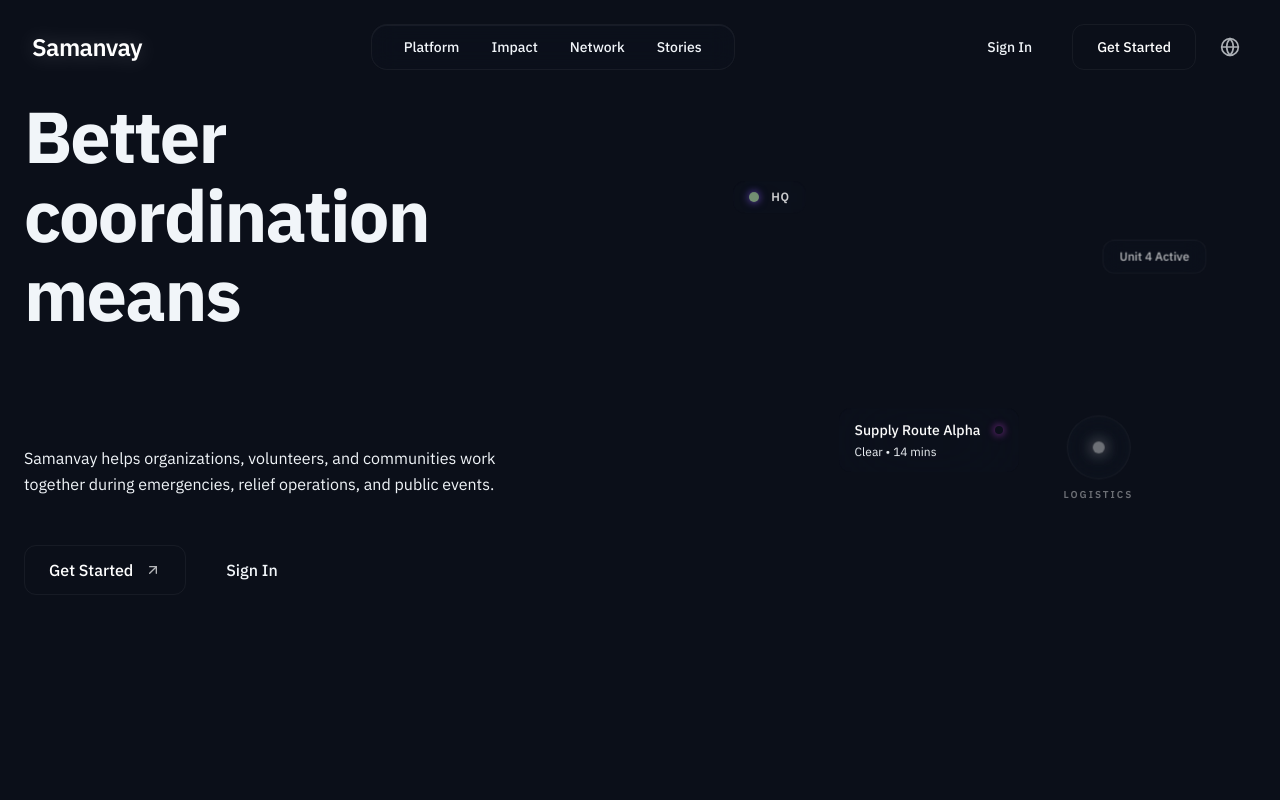
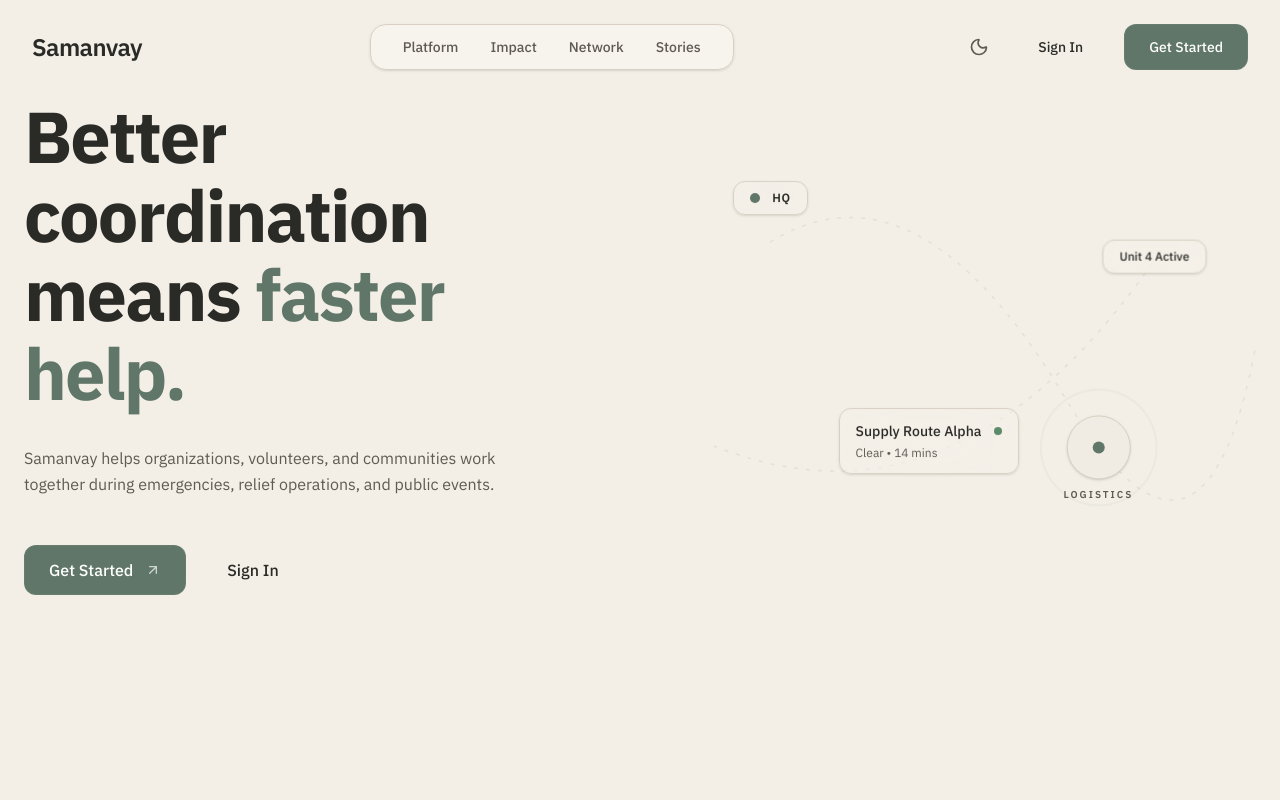
Before and after one commit to HackIndiaXYZ/vibe-coding-hackathon-2026-nova-elites, a React (Vite) app in the folder frontend/: page / in a window 1280 px wide. Shown: the top 800 px of the page. Built offline with nearby package versions, Linux system fonts and the light colour scheme.

Commit message:
fix: LIGHTMODE

```diff
--- a/frontend/src/index.css
+++ b/frontend/src/index.css
@@ -2,27 +2,64 @@
 
 @import "tailwindcss";
 
+:root {
+  --color-canvas: #f3efe7;
+  --color-surface: #f8f5ef;
+  --color-surface-muted: #f0ebe3;
+  --color-surface-elevated: #fffdf8;
+  --color-sidebar: #ebe4d8;
+  --color-border: #d8d0c4;
+  --color-text-primary: #2a2a26;
+  --color-text-secondary: #5f5a52;
+  --color-text-muted: #7b756c;
+  --color-primary: #5f7668;
+  --color-primary-hover: #506658;
+  --color-accent: #a06f52;
+  --color-success: #5d8b6a;
+  --color-warning: #b08b57;
+  --color-danger: #b96a6a;
+}
+
+[data-theme="dark"] {
+  --color-canvas: #161615;
+  --color-surface: #1c1c1a;
+  --color-surface-muted: #232321;
+  --color-surface-elevated: #2a2a28;
+  --color-sidebar: #1a1a18;
+  --color-border: #363633;
+  --color-text-primary: #e6e4df;
+  --color-text-secondary: #a39f97;
+  --color-text-muted: #7b7771;
+  --color-primary: #5f7668;
+  --color-primary-hover: #708a7a;
+  --color-accent: #a06f52;
+  --color-success: #5d8b6a;
+  --color-warning: #b08b57;
+  --color-danger: #b96a6a;
+}
+
 @theme {
   /* === COLORS === */
-  --color-canvas: #0b0f19;
-  --color-surface: #131825;
-  --color-surface-muted: #1c2333;
-  --color-surface-elevated: #252d40;
-  --color-sidebar: #0e121e;
+  --color-canvas: var(--color-canvas);
+  --color-surface: var(--color-surface);
+  --color-surface-muted: var(--color-surface-muted);
+  --color-surface-elevated: var(--color-surface-elevated);
+  --color-sidebar: var(--color-sidebar);
 
-  --color-border: #2b344a;
+  --color-border: var(--color-border);
 
-  --color-text-primary: #f1f5f9;
-  --color-text-secondary: #94a3b8;
+  --color-text-primary: var(--color-text-primary);
+  --color-text-secondary: var(--color-text-secondary);
+  --color-text-muted: var(--color-text-muted);
 
-  --color-primary: #739072;
-  --color-primary-hover: #5c735b;
+  --color-primary: var(--color-primary);
+  --color-primary-hover: var(--color-primary-hover);
 
-  --color-accent: #6366f1;
+  --color-accent: var(--color-accent);
 
-  --color-success: #10b981;
-  --color-warning: #f59e0b;
-  --color-danger: #ef4444;
+  --color-success: var(--color-success);
+  --color-warning: var(--color-warning);
+  --color-danger: var(--color-danger);
 
   /* === TYPOGRAPHY === */
   --font-sans: "IBM Plex Sans", "Plus Jakarta Sans", sans-serif;
--- a/frontend/src/modules/dashboard/components/DashboardTopbar.tsx
+++ b/frontend/src/modules/dashboard/components/DashboardTopbar.tsx
@@ -1,23 +1,42 @@
 import React, { useState, useEffect } from 'react';
 import { api } from '../../../shared/lib/api';
 import { NotificationPanel } from './NotificationPanel';
-import { Bell } from 'lucide-react';
+import { Bell, Sun, Moon, PanelLeftClose, PanelLeftOpen, Menu } from 'lucide-react';
 
 interface DashboardTopbarProps {
   workspaceLabel: string;
   workspaceType: string;
   userName: string;
   onLogout: () => void;
+  isSidebarCollapsed: boolean;
+  onToggleSidebar: () => void;
+  onToggleMobileSidebar: () => void;
 }
 
 export const DashboardTopbar: React.FC<DashboardTopbarProps> = ({
   workspaceLabel,
   workspaceType,
   userName,
-  onLogout
+  onLogout,
+  isSidebarCollapsed,
+  onToggleSidebar,
+  onToggleMobileSidebar
 }) => {
   const [isNotificationPanelOpen, setIsNotificationPanelOpen] = useState(false);
   const [unreadCount, setUnreadCount] = useState(0);
+
+  const [theme, setTheme] = useState(() => {
+    return localStorage.getItem('samanvay_theme') || 'light';
+  });
+
+  useEffect(() => {
+    document.documentElement.setAttribute('data-theme', theme);
+    localStorage.setItem('samanvay_theme', theme);
+  }, [theme]);
+
+  const toggleTheme = () => {
+    setTheme(prev => prev === 'light' ? 'dark' : 'light');
+  };
 
   useEffect(() => {
     let isMounted = true;
@@ -41,24 +60,52 @@
   }, []);
 
   return (
-    <header className="h-14 bg-[var(--color-canvas)] border-b border-[var(--color-border)] flex items-center justify-between px-6 sticky top-0 z-20">
+    <header className="h-14 bg-[var(--color-canvas)] border-b border-[var(--color-border)] flex items-center justify-between px-4 lg:px-6 sticky top-0 z-20">
       <div className="flex items-center gap-4">
+        {/* Mobile Sidebar Toggle */}
+        <button
+          onClick={onToggleMobileSidebar}
+          className="lg:hidden text-[var(--color-text-secondary)] hover:text-[var(--color-text-primary)] transition-colors p-1"
+          aria-label="Open sidebar"
+        >
+          <Menu className="w-5 h-5" />
+        </button>
+
+        {/* Desktop Sidebar Toggle */}
+        <button
+          onClick={onToggleSidebar}
+          className="hidden lg:flex text-[var(--color-text-secondary)] hover:text-[var(--color-text-primary)] transition-colors p-1"
+          aria-label={isSidebarCollapsed ? "Expand sidebar" : "Collapse sidebar"}
+        >
+          {isSidebarCollapsed ? <PanelLeftOpen className="w-5 h-5" /> : <PanelLeftClose className="w-5 h-5" />}
+        </button>
+
         {/* Workspace Identifier */}
-        <div>
-          <h2 className="text-[var(--color-text-primary)] font-medium text-sm">{workspaceLabel}</h2>
-          <p className="text-[10px] text-[var(--color-text-secondary)] tracking-wider uppercase">{workspaceType}</p>
+        <div className="pl-2 lg:pl-0 border-l lg:border-0 border-[var(--color-border)]">
+          <h2 className="text-[var(--color-text-primary)] font-medium text-sm leading-tight">{workspaceLabel}</h2>
+          <p className="text-[10px] text-[var(--color-text-secondary)] tracking-wider uppercase leading-tight">{workspaceType}</p>
         </div>
       </div>
 
-      <div className="flex items-center gap-6 relative">
+      <div className="flex items-center gap-4 lg:gap-6 relative">
+        {/* Theme Toggle */}
+        <button
+          onClick={toggleTheme}
+          className="text-[var(--color-text-secondary)] hover:text-[var(--color-text-primary)] transition-colors p-1"
+          aria-label="Toggle theme"
+        >
+          {theme === 'light' ? <Moon className="w-5 h-5" /> : <Sun className="w-5 h-5" />}
+        </button>
+
         {/* Notifications */}
         <button
           onClick={() => setIsNotificationPanelOpen(!isNotificationPanelOpen)}
-          className="text-[var(--color-text-secondary)] hover:text-[var(--color-text-primary)] transition-colors relative"
+          className="text-[var(--color-text-secondary)] hover:text-[var(--color-text-primary)] transition-colors relative p-1"
+          aria-label="Notifications"
         >
           <Bell className="w-5 h-5" />
           {unreadCount > 0 && (
-            <span className="absolute -top-1 -right-1 w-2.5 h-2.5 bg-[var(--color-warning)] rounded-full border-2 border-[var(--color-canvas)]"></span>
+            <span className="absolute top-0.5 right-0 w-2.5 h-2.5 bg-[var(--color-warning)] rounded-full border-2 border-[var(--color-canvas)]"></span>
           )}
         </button>
 
@@ -67,8 +114,8 @@
         )}
 
         {/* User Identity & Actions */}
-        <div className="flex items-center gap-4 border-l border-[var(--color-border)] pl-6">
-          <span className="text-sm text-[var(--color-text-secondary)] font-medium">{userName}</span>
+        <div className="hidden sm:flex items-center gap-4 border-l border-[var(--color-border)] pl-6">
+          <span className="text-sm text-[var(--color-text-secondary)] font-medium truncate max-w-[150px]">{userName}</span>
           <button
             onClick={onLogout}
             className="text-xs font-medium px-3 py-1.5 rounded-md border border-[var(--color-border)] text-[var(--color-text-secondary)] hover:text-[var(--color-text-primary)] hover:bg-[var(--color-surface)] transition-colors"
--- a/frontend/src/sections/HeroSection.tsx
+++ b/frontend/src/sections/HeroSection.tsx
@@ -20,19 +20,19 @@
           transition={{ duration: 2, ease: "easeOut", delay: 0.2 }}
           className="col-span-1 lg:col-span-6 flex flex-col items-start gap-8"
         >
-          <h1 className="text-display-lg-mobile md:text-5xl lg:text-7xl font-headline font-bold leading-[1.1] tracking-tight">
-            Better coordination <br className="hidden md:block"/> means <span className="text-transparent bg-clip-text bg-gradient-to-r from-primary-light to-secondary text-glow">faster help.</span>
+          <h1 className="text-display-lg-mobile md:text-5xl lg:text-7xl font-headline font-bold leading-[1.1] tracking-tight text-[var(--color-text-primary)]">
+            Better coordination <br className="hidden md:block"/> means <span className="text-[var(--color-primary)]">faster help.</span>
           </h1>
 
-          <p className="text-body-lg text-on-surface-variant max-w-lg leading-relaxed font-body">
+          <p className="text-body-lg text-[var(--color-text-secondary)] max-w-lg leading-relaxed font-body">
             Samanvay helps organizations, volunteers, and communities work together during emergencies, relief operations, and public events.
           </p>
 
           <div className="flex flex-wrap items-center gap-4 mt-4">
-            <Button variant="secondary" onClick={() => navigate('/signup')} className="cursor-pointer" icon={<ArrowUpRight className="w-4 h-4 opacity-70" />}>
+            <Button variant="secondary" onClick={() => navigate('/signup')} className="cursor-pointer bg-[var(--color-primary)] text-white hover:bg-[var(--color-primary-hover)] border-transparent" icon={<ArrowUpRight className="w-4 h-4 opacity-70" />}>
               Get Started
             </Button>
-            <Button variant="ghost" onClick={() => navigate('/login')} className="cursor-pointer">
+            <Button variant="ghost" onClick={() => navigate('/login')} className="cursor-pointer text-[var(--color-text-primary)] hover:bg-[var(--color-surface-muted)] border border-transparent">
               Sign In
             </Button>
           </div>
@@ -47,11 +47,12 @@
         >
           <div className="absolute inset-0 flex items-center justify-center">
             {/* Soft connecting lines svg */}
-            <svg className="absolute w-full h-full atmospheric-line">
+            <svg className="absolute w-full h-full atmospheric-line opacity-50">
               <motion.path
                 d="M 100 150 Q 250 50 400 300 T 600 200"
                 fill="none"
-                strokeWidth="1"
+                stroke="var(--color-border)"
+                strokeWidth="1.5"
                 strokeDasharray="4 8"
                 animate={{ strokeDashoffset: [0, -100] }}
                 transition={{ duration: 20, repeat: Infinity, ease: "linear" }}
@@ -59,7 +60,8 @@
               <motion.path
                 d="M 50 350 Q 300 450 500 150"
                 fill="none"
-                strokeWidth="1"
+                stroke="var(--color-border)"
+                strokeWidth="1.5"
                 strokeDasharray="4 8"
                 animate={{ strokeDashoffset: [0, 100] }}
                 transition={{ duration: 25, repeat: Infinity, ease: "linear" }}
@@ -72,9 +74,9 @@
               animate={{ y: [0, -15, 0], x: [0, 10, 0] }}
               transition={{ duration: 12, repeat: Infinity, ease: "easeInOut" }}
             >
-              <AtmosphericPanel className="px-4 py-2 flex items-center gap-3">
-                <div className="w-2.5 h-2.5 rounded-full bg-primary shadow-[0_0_8px_rgba(139,92,246,0.8)]" />
-                <span className="text-xs font-semibold tracking-wider font-headline uppercase text-white/80">HQ</span>
+              <AtmosphericPanel className="px-4 py-2 flex items-center gap-3 bg-[var(--color-surface-elevated)] border border-[var(--color-border)] shadow-sm">
+                <div className="w-2.5 h-2.5 rounded-full bg-[var(--color-primary)]" />
+                <span className="text-xs font-semibold tracking-wider font-headline uppercase text-[var(--color-text-primary)]">HQ</span>
               </AtmosphericPanel>
             </motion.div>
 
@@ -83,12 +85,12 @@
               animate={{ y: [0, 20, 0], x: [0, -5, 0] }}
               transition={{ duration: 15, repeat: Infinity, ease: "easeInOut", delay: 2 }}
             >
-              <AtmosphericPanel className="px-4 py-3 flex flex-col gap-1 min-w-[180px]">
+              <AtmosphericPanel className="px-4 py-3 flex flex-col gap-1 min-w-[180px] bg-[var(--color-surface-elevated)] border border-[var(--color-border)] shadow-sm">
                 <div className="flex items-center justify-between">
-                  <span className="text-sm font-medium text-white">Supply Route Alpha</span>
-                  <div className="w-2 h-2 rounded-full bg-secondary shadow-[0_0_8px_rgba(217,70,239,0.8)]" />
+                  <span className="text-sm font-medium text-[var(--color-text-primary)]">Supply Route Alpha</span>
+                  <div className="w-2 h-2 rounded-full bg-[var(--color-success)]" />
                 </div>
-                <span className="text-xs text-on-surface-variant/60">Clear • 14 mins</span>
+                <span className="text-xs text-[var(--color-text-secondary)]">Clear • 14 mins</span>
               </AtmosphericPanel>
             </motion.div>
 
@@ -97,8 +99,8 @@
               animate={{ y: [0, -10, 0], x: [0, 15, 0] }}
               transition={{ duration: 18, repeat: Infinity, ease: "easeInOut", delay: 1 }}
             >
-              <AtmosphericPanel className="px-4 py-2 flex items-center gap-3 bg-surface-bright/10 backdrop-blur-md rounded-full border border-white/5">
-                <span className="text-xs font-medium text-white/70">Unit 4 Active</span>
+              <AtmosphericPanel className="px-4 py-2 flex items-center gap-3 bg-[var(--color-surface-elevated)] backdrop-blur-md rounded-full border border-[var(--color-border)] shadow-sm">
+                <span className="text-xs font-medium text-[var(--color-text-primary)]">Unit 4 Active</span>
               </AtmosphericPanel>
             </motion.div>
 
@@ -108,11 +110,11 @@
               transition={{ duration: 14, repeat: Infinity, ease: "easeInOut", delay: 3 }}
             >
                <div className="flex flex-col items-center gap-2">
-                 <div className="w-16 h-16 rounded-full bg-surface/30 backdrop-blur-xl border border-white/5 flex items-center justify-center relative shadow-[inset_0_0_20px_rgba(255,255,255,0.02)]">
-                   <div className="w-3 h-3 rounded-full bg-white/40 shadow-[0_0_15px_rgba(255,255,255,0.5)]" />
-                   <div className="absolute inset-0 rounded-full border border-white/10 animate-[ping_4s_ease-out_infinite]" />
+                 <div className="w-16 h-16 rounded-full bg-[var(--color-surface-muted)] border border-[var(--color-border)] flex items-center justify-center relative shadow-sm">
+                   <div className="w-3 h-3 rounded-full bg-[var(--color-primary)]" />
+                   <div className="absolute inset-0 rounded-full border border-[var(--color-primary)] opacity-50 animate-[ping_4s_ease-out_infinite]" />
                  </div>
-                 <span className="text-[10px] uppercase tracking-[0.2em] text-white/40 font-semibold">Logistics</span>
+                 <span className="text-[10px] uppercase tracking-[0.2em] text-[var(--color-text-secondary)] font-semibold">Logistics</span>
                </div>
             </motion.div>
 
--- a/frontend/src/sections/Navbar.tsx
+++ b/frontend/src/sections/Navbar.tsx
@@ -1,11 +1,24 @@
-import React from 'react';
+import React, { useState, useEffect } from 'react';
 import { useNavigate } from 'react-router-dom';
 import { Button } from '../components/Button';
-import { Globe } from 'lucide-react';
+import { Globe, Sun, Moon } from 'lucide-react';
 import { motion } from 'framer-motion';
 
 export const Navbar: React.FC = () => {
   const navigate = useNavigate();
+
+  const [theme, setTheme] = useState(() => {
+    return localStorage.getItem('samanvay_theme') || 'light';
+  });
+
+  useEffect(() => {
+    document.documentElement.setAttribute('data-theme', theme);
+    localStorage.setItem('samanvay_theme', theme);
+  }, [theme]);
+
+  const toggleTheme = () => {
+    setTheme(prev => prev === 'light' ? 'dark' : 'light');
+  };
 
   return (
     <motion.nav
@@ -16,15 +29,15 @@
     >
       {/* Logo */}
       <div className="flex items-center gap-2">
-        <span className="font-headline text-2xl font-semibold tracking-tight text-white drop-shadow-[0_0_10px_rgba(255,255,255,0.2)]">
+        <span className="font-headline text-2xl font-semibold tracking-tight text-[var(--color-text-primary)]">
           Samanvay
         </span>
       </div>
 
       {/* Links - Hidden on mobile */}
-      <div className="hidden md:flex items-center gap-8 px-8 py-3 rounded-2xl bg-surface/20 backdrop-blur-md border border-white/5 shadow-[inset_0_1px_0_0_rgba(255,255,255,0.05)]">
+      <div className="hidden md:flex items-center gap-8 px-8 py-3 rounded-2xl bg-[var(--color-surface)]/80 backdrop-blur-md border border-[var(--color-border)] shadow-sm">
         {['Platform', 'Impact', 'Network', 'Stories'].map((item) => (
-          <a key={item} href={`#${item.toLowerCase()}`} className="text-sm font-medium text-on-surface hover:text-white transition-colors duration-300">
+          <a key={item} href={`#${item.toLowerCase()}`} className="text-sm font-medium text-[var(--color-text-secondary)] hover:text-[var(--color-text-primary)] transition-colors duration-300">
             {item}
           </a>
         ))}
@@ -32,15 +45,21 @@
 
       {/* CTA */}
       <div className="flex items-center gap-4">
-        <Button variant="ghost" onClick={() => navigate('/login')} className="hidden sm:inline-flex text-sm py-2 px-5 cursor-pointer">
+        {/* Theme Toggle */}
+        <button
+          onClick={toggleTheme}
+          className="text-[var(--color-text-secondary)] hover:text-[var(--color-text-primary)] transition-colors p-2 cursor-pointer"
+          aria-label="Toggle theme"
+        >
+          {theme === 'light' ? <Moon className="w-5 h-5" /> : <Sun className="w-5 h-5" />}
+        </button>
+
+        <Button variant="ghost" onClick={() => navigate('/login')} className="hidden sm:inline-flex text-sm py-2 px-5 cursor-pointer text-[var(--color-text-primary)] hover:bg-[var(--color-surface-muted)] border border-transparent">
           Sign In
         </Button>
-        <Button variant="secondary" onClick={() => navigate('/signup')} className="hidden sm:inline-flex text-sm py-2 px-5 cursor-pointer">
+        <Button variant="secondary" onClick={() => navigate('/signup')} className="hidden sm:inline-flex text-sm py-2 px-5 cursor-pointer bg-[var(--color-primary)] text-white hover:bg-[var(--color-primary-hover)] border-transparent">
           Get Started
         </Button>
-        <button className="p-2 text-on-surface hover:text-white transition-colors cursor-pointer">
-          <Globe className="w-5 h-5 opacity-70" />
-        </button>
       </div>
     </motion.nav>
   );
```
Also changed, not shown: frontend/index.html (+9 -1 lines), frontend/src/modules/dashboard/components/SidebarNavigation.tsx (+60 -27 lines), frontend/src/modules/dashboard/components/WorkspaceSwitcher.tsx (+58 -27 lines), frontend/src/modules/dashboard/layouts/DashboardLayout.tsx (+35 -4 lines).
